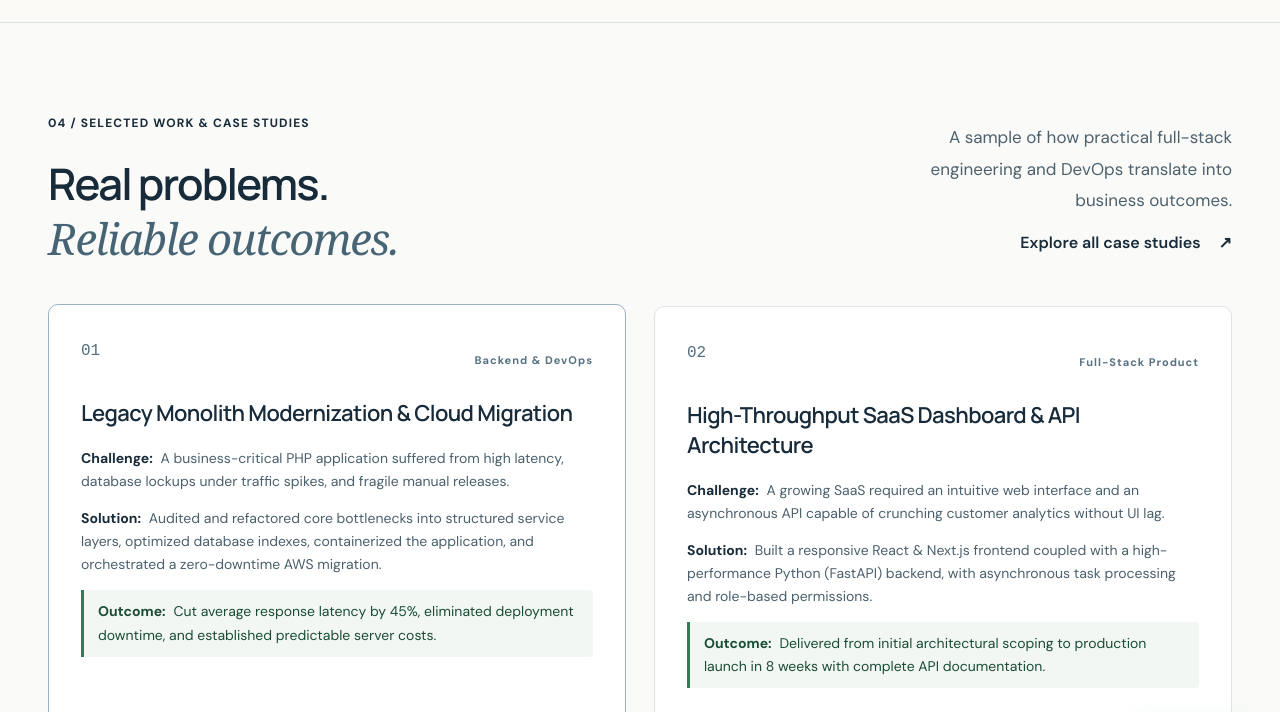
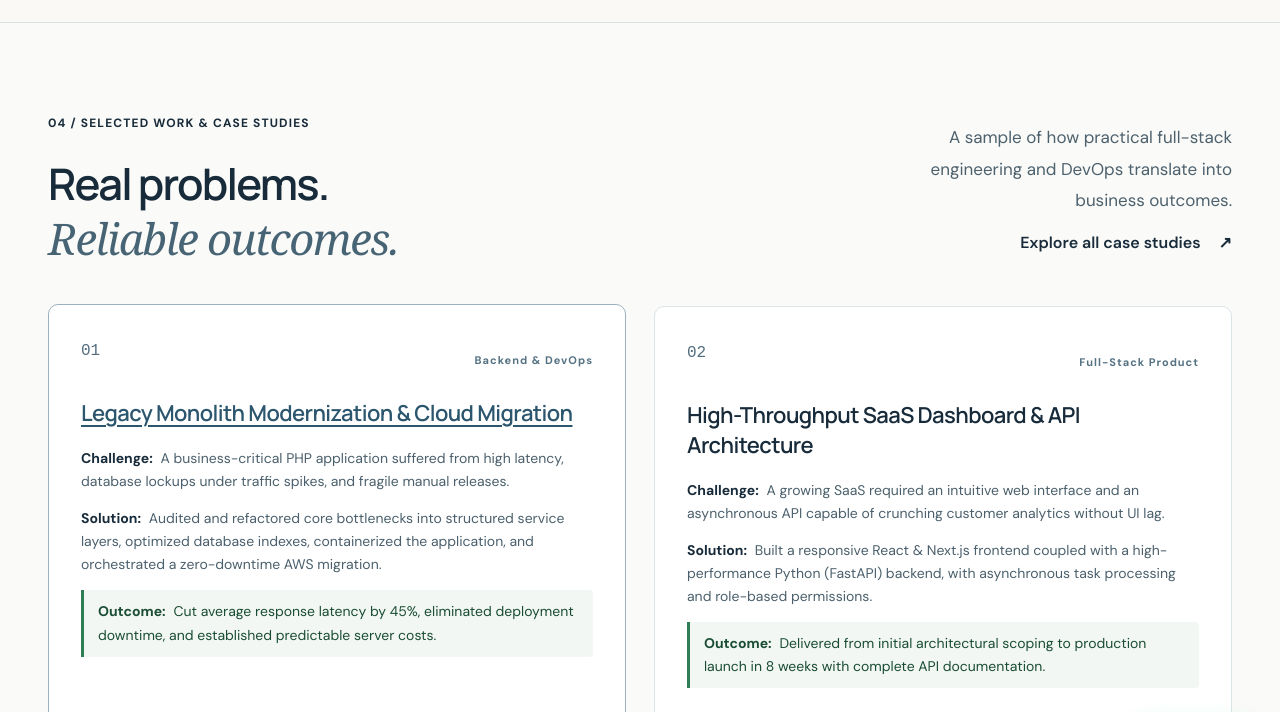
Before and after one commit to kurianbenny/kurianbenny.github.io, an Astro site: page / in a window 1280 px wide. In both pictures the pointer is over the link "Legacy Monolith Modernization & Cloud Migration". Shown: the part 4570-5282 px from the top of the page. Built offline with nearby package versions, Linux system fonts and the light colour scheme; Astro itself is replaced by a stand-in of ours.

Commit message:
Style case study titles and hover states on homepage

```diff
--- a/src/styles/global.css
+++ b/src/styles/global.css
@@ -677,6 +677,15 @@ formester-standard-form iframe { width: 100% !important; height: 820px !importan
   color: var(--ink);
   line-height: 1.35;
 }
+.case-study-card h3 a {
+  color: inherit;
+  transition: color .2s;
+}
+.case-study-card h3 a:hover {
+  color: #2c566e;
+  text-decoration: underline;
+  text-underline-offset: 4px;
+}
 .case-study-body {
   display: flex;
   flex-direction: column;
```
